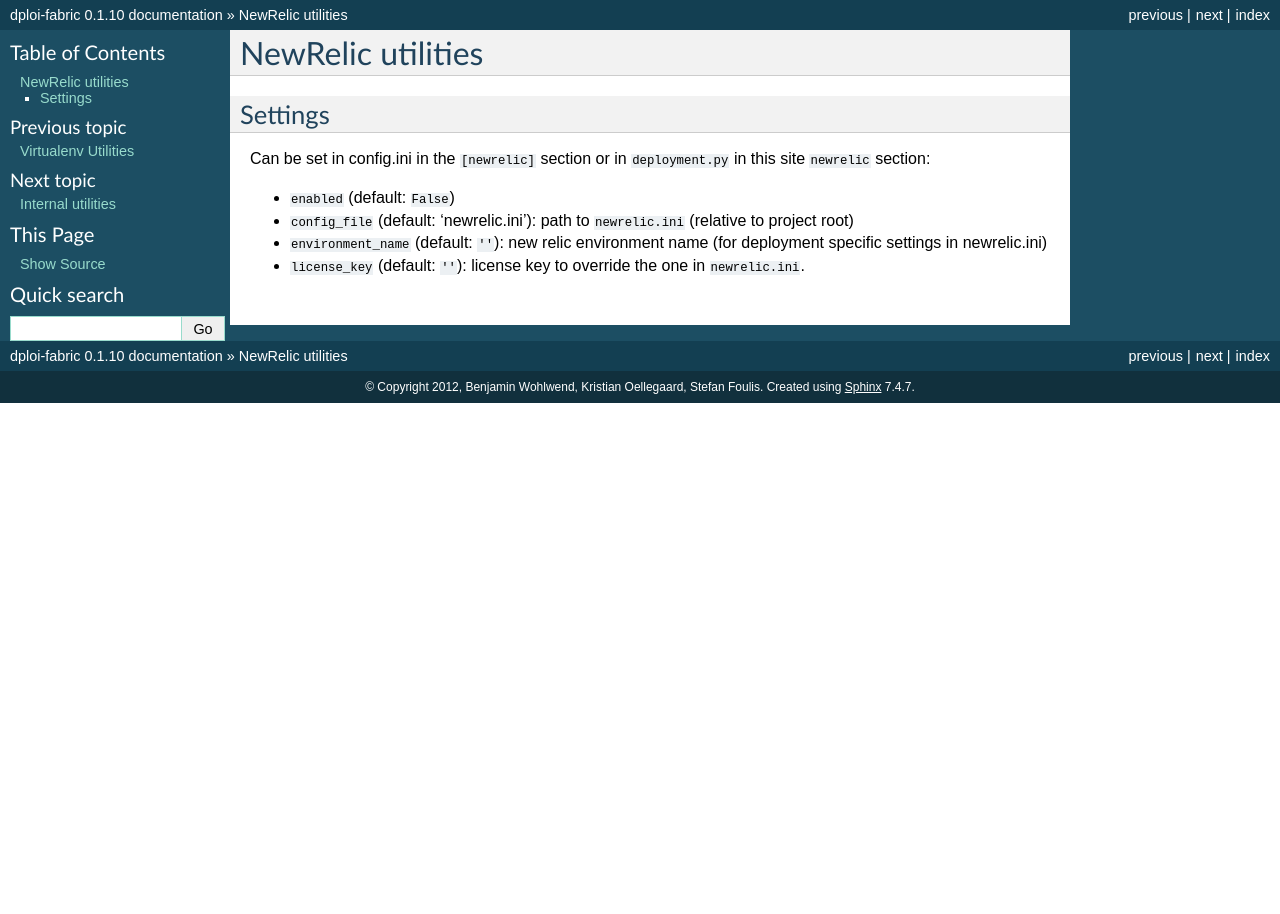
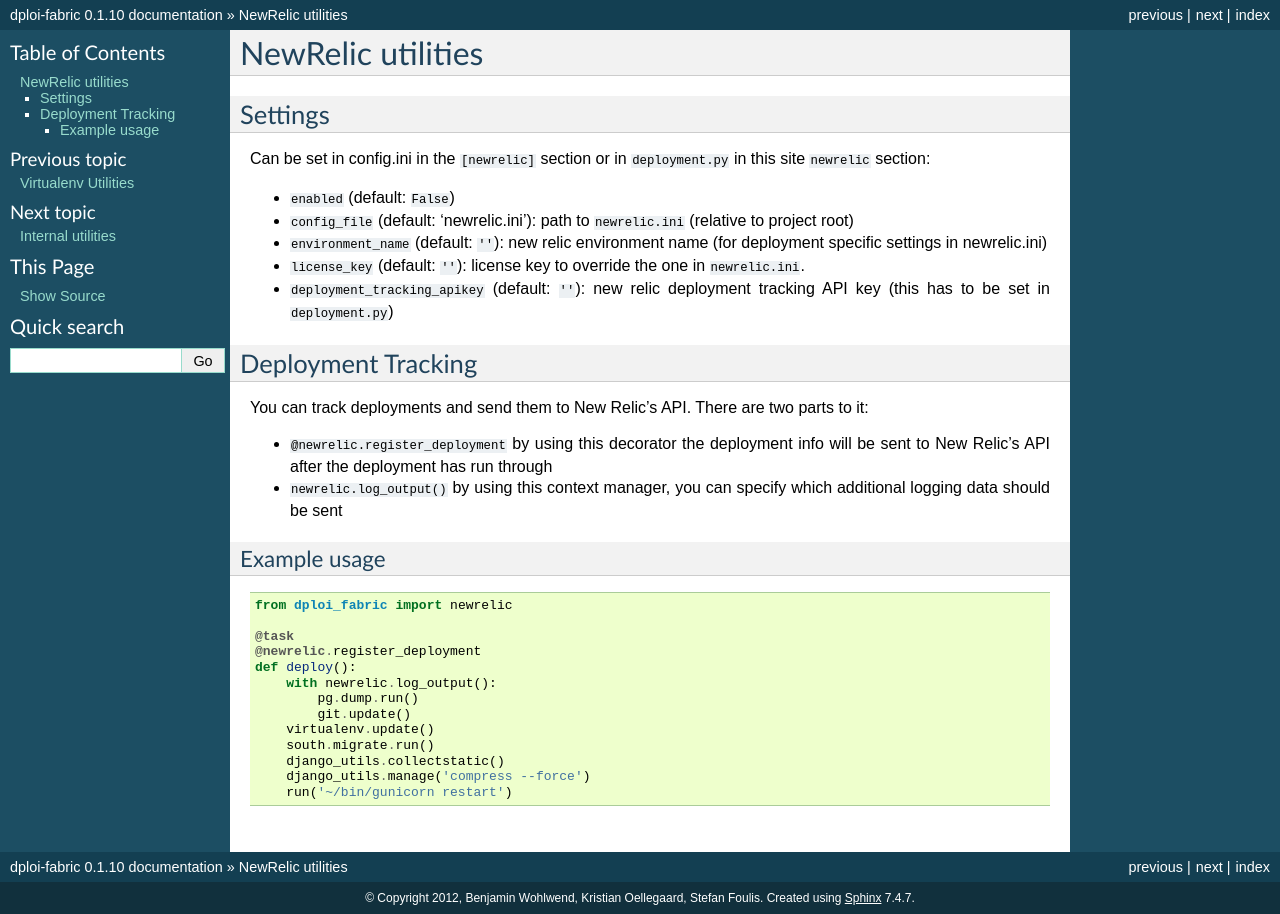
Before and after one commit to dploi/dploi-fabric, a Sphinx documentation site: the page built from docs/public/newrelic.rst, in a window 1280 px wide. Built offline with Sphinx 7.4.7, drawn with Linux system fonts in a browser that asks for light colours.

Commit message:
Added documentation for new relic

```diff
--- a/docs/public/newrelic.rst
+++ b/docs/public/newrelic.rst
@@ -14,3 +14,32 @@ this site ``newrelic`` section:
 * ``config_file`` (default: 'newrelic.ini'): path to ``newrelic.ini`` (relative to project root)
 * ``environment_name`` (default: ``''``): new relic environment name (for deployment specific settings in newrelic.ini)
 * ``license_key`` (default: ``''``): license key to override the one in ``newrelic.ini``.
+* ``deployment_tracking_apikey`` (default: ``''``): new relic deployment tracking API key (this has to be set in ``deployment.py``)
+
+
+Deployment Tracking
+===================
+
+You can track deployments and send them to New Relic's API. There are two parts to it:
+
+* ``@newrelic.register_deployment`` by using this decorator the deployment info will be sent to New Relic's API after the deployment has run through
+* ``newrelic.log_output()`` by using this context manager, you can specify which additional logging data should be sent
+
+Example usage
+-------------
+
+::
+
+    from dploi_fabric import newrelic
+
+    @task
+    @newrelic.register_deployment
+    def deploy():
+        with newrelic.log_output():
+            pg.dump.run()
+            git.update()
+        virtualenv.update()
+        south.migrate.run()
+        django_utils.collectstatic()
+        django_utils.manage('compress --force')
+        run('~/bin/gunicorn restart')
```
